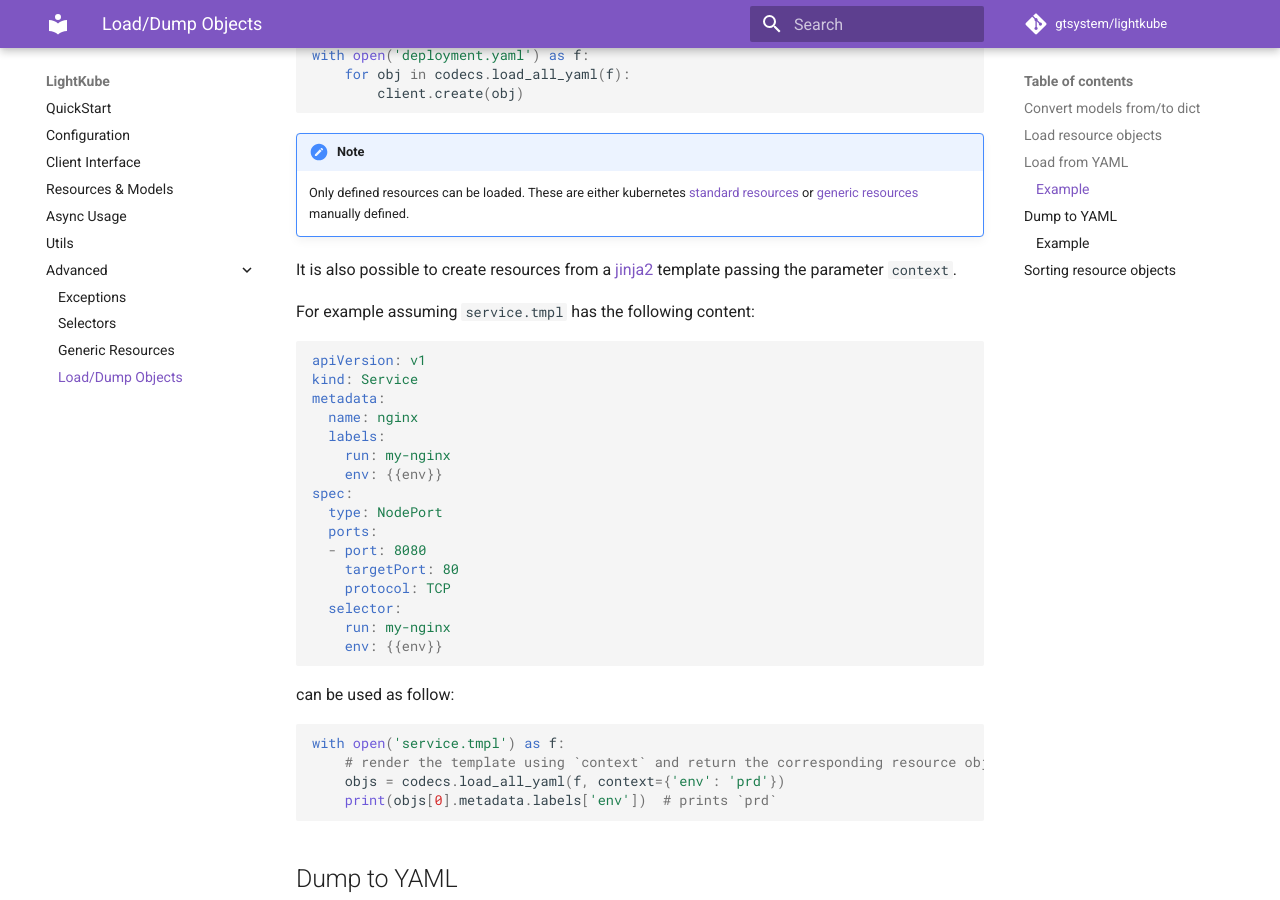
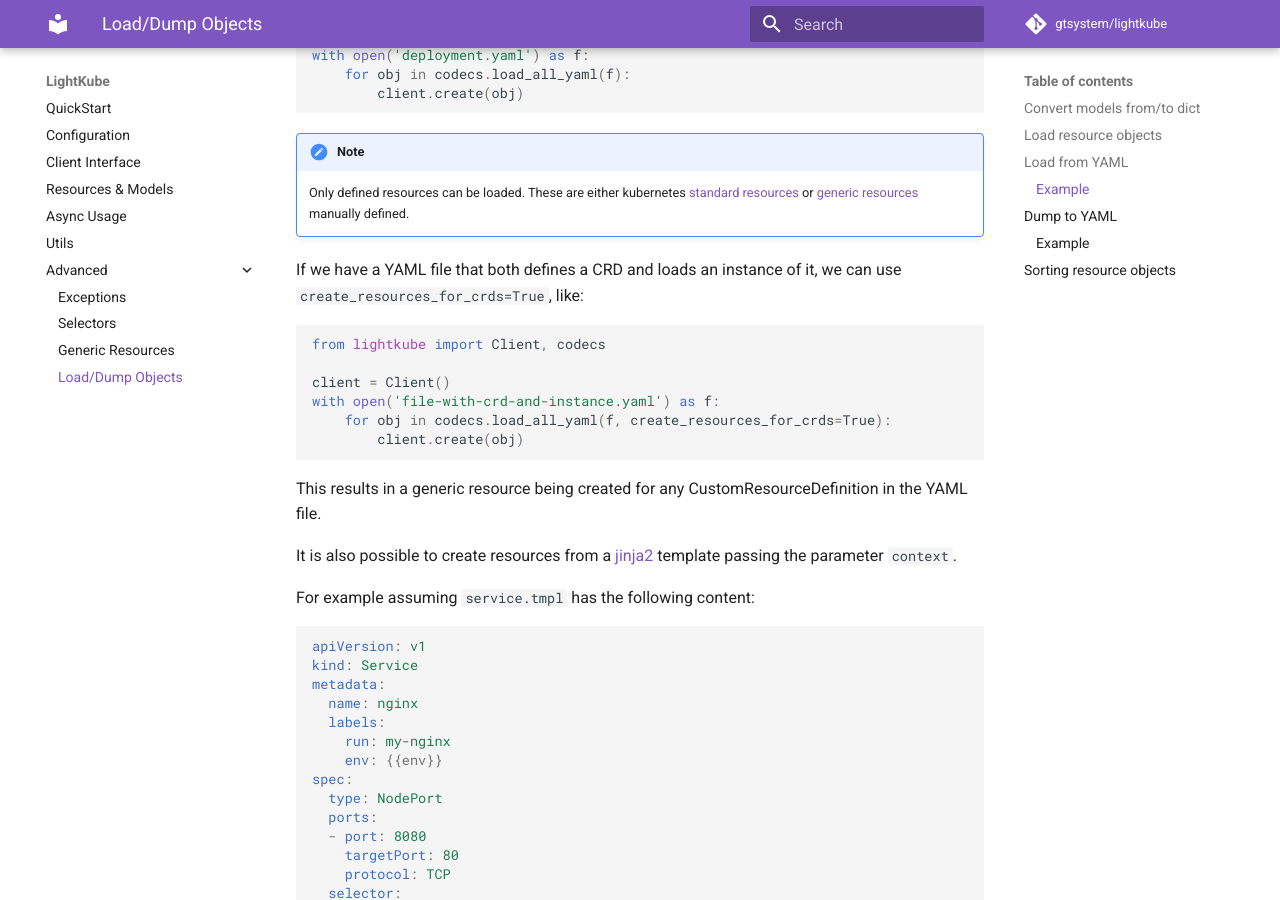
Before and after one commit to gtsystem/lightkube, an MkDocs documentation site: the page built from docs/codecs.md, in a window 1280 px wide and 900 px high, scrolled down 1402 px. Built offline with MkDocs 1.6.1 and Material for MkDocs 9.7.7, drawn with Linux system fonts in a browser that asks for light colours; comment, search, counter and statistics services are not loaded.

Commit message:
docs: adds documentation for new generic resources and codecs

````diff
--- a/docs/codecs.md
+++ b/docs/codecs.md
@@ -65,6 +65,18 @@
     Only defined resources can be loaded. These are either kubernetes [standard resources](resources-and-models.md)
     or [generic resources](generic-resources.md) manually defined.
 
+If we have a YAML file that both defines a CRD and loads an instance of it, we can use `create_resources_for_crds=True`, like:
+
+```python
+from lightkube import Client, codecs
+
+client = Client()
+with open('file-with-crd-and-instance.yaml') as f:
+    for obj in codecs.load_all_yaml(f, create_resources_for_crds=True):
+        client.create(obj)
+```
+
+This results in a generic resource being created for any CustomResourceDefinition in the YAML file.
 
 It is also possible to create resources from a [jinja2](https://jinja.palletsprojects.com) template
 passing the parameter `context`.
````
Also changed, not shown: docs/generic-resources.md (+81 -1 lines).
